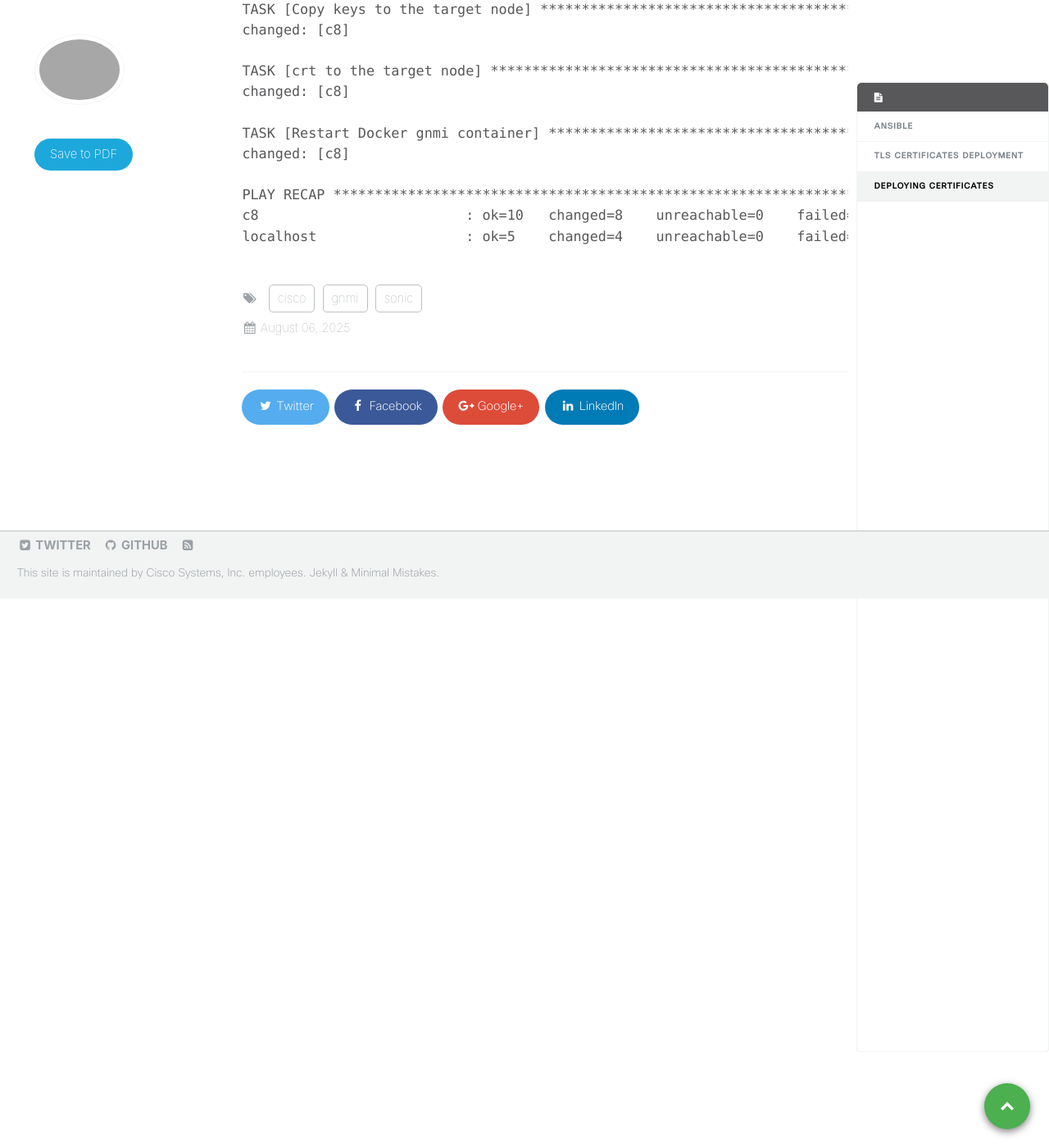
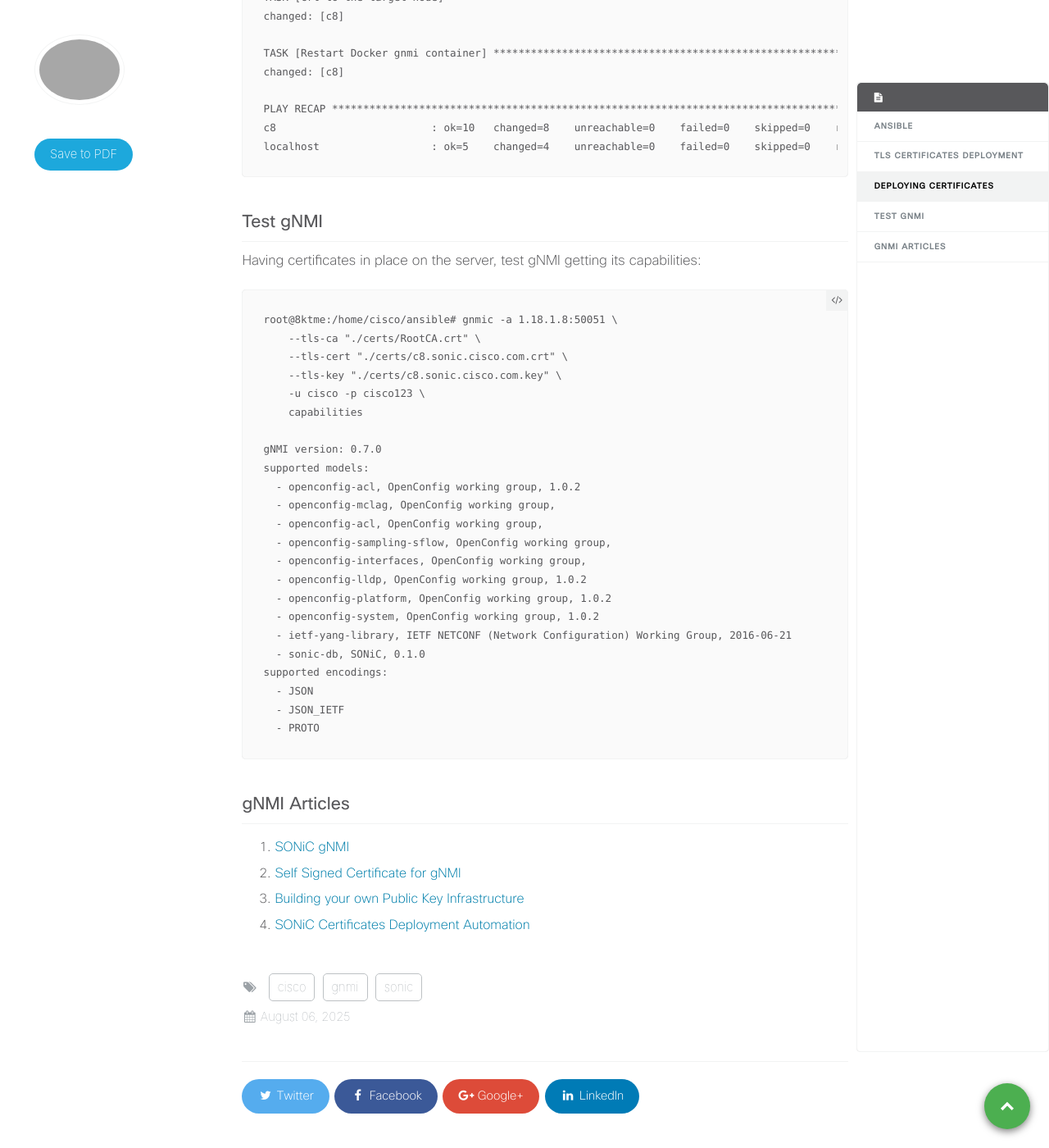
Before and after one commit to xrdocs-migration/SONiC, a Jekyll site: the page built from _blogs/sonicCertAutoDeployment.md, in a window 1280 px wide and 1400 px high, scrolled down 2738 px. Shown: the whole window at 82% size. Built offline with Jekyll 4.4.1, drawn with Linux system fonts in a browser that asks for light colours; comment, search, counter and statistics services are not loaded.

Commit message:
Update sonicCertAutoDeployment.md

````diff
--- a/_blogs/sonicCertAutoDeployment.md
+++ b/_blogs/sonicCertAutoDeployment.md
@@ -64,7 +64,7 @@ ansible-playbook -i inventories/hosts.yaml playbooks/tls_deployment.yaml
 
 Example output. The deployment is limited to c8 host only:
 
-``` ansible
+```
 ansible-playbook -i inventories/hosts.yaml playbooks/tls_deployment.yaml
 
 PLAY [TLS setup on local host] **************************************************************************
@@ -120,3 +120,41 @@ PLAY RECAP *********************************************************************
 c8                         : ok=10   changed=8    unreachable=0    failed=0    skipped=0    rescued=0    ignored=0
 localhost                  : ok=5    changed=4    unreachable=0    failed=0    skipped=0    rescued=0    ignored=0
 ```
+
+## Test gNMI
+
+Having certificates in place on the server, test gNMI getting its capabilities:
+
+```
+root@8ktme:/home/cisco/ansible# gnmic -a 1.18.1.8:50051 \
+    --tls-ca "./certs/RootCA.crt" \
+    --tls-cert "./certs/c8.sonic.cisco.com.crt" \
+    --tls-key "./certs/c8.sonic.cisco.com.key" \
+    -u cisco -p cisco123 \
+    capabilities
+
+gNMI version: 0.7.0
+supported models:
+  - openconfig-acl, OpenConfig working group, 1.0.2
+  - openconfig-mclag, OpenConfig working group,
+  - openconfig-acl, OpenConfig working group,
+  - openconfig-sampling-sflow, OpenConfig working group,
+  - openconfig-interfaces, OpenConfig working group,
+  - openconfig-lldp, OpenConfig working group, 1.0.2
+  - openconfig-platform, OpenConfig working group, 1.0.2
+  - openconfig-system, OpenConfig working group, 1.0.2
+  - ietf-yang-library, IETF NETCONF (Network Configuration) Working Group, 2016-06-21
+  - sonic-db, SONiC, 0.1.0
+supported encodings:
+  - JSON
+  - JSON_IETF
+  - PROTO
+  ```
+
+
+## gNMI Articles
+
+  1. [SONiC gNMI](../sonic_gnmi)
+  2. [Self Signed Certificate for gNMI](../selfSingnedCert)
+  3. [Building your own Public Key Infrastructure](../pkiInfra)
+  4. [SONiC Certificates Deployment Automation](../sonicCertAutoDeployment)
````
